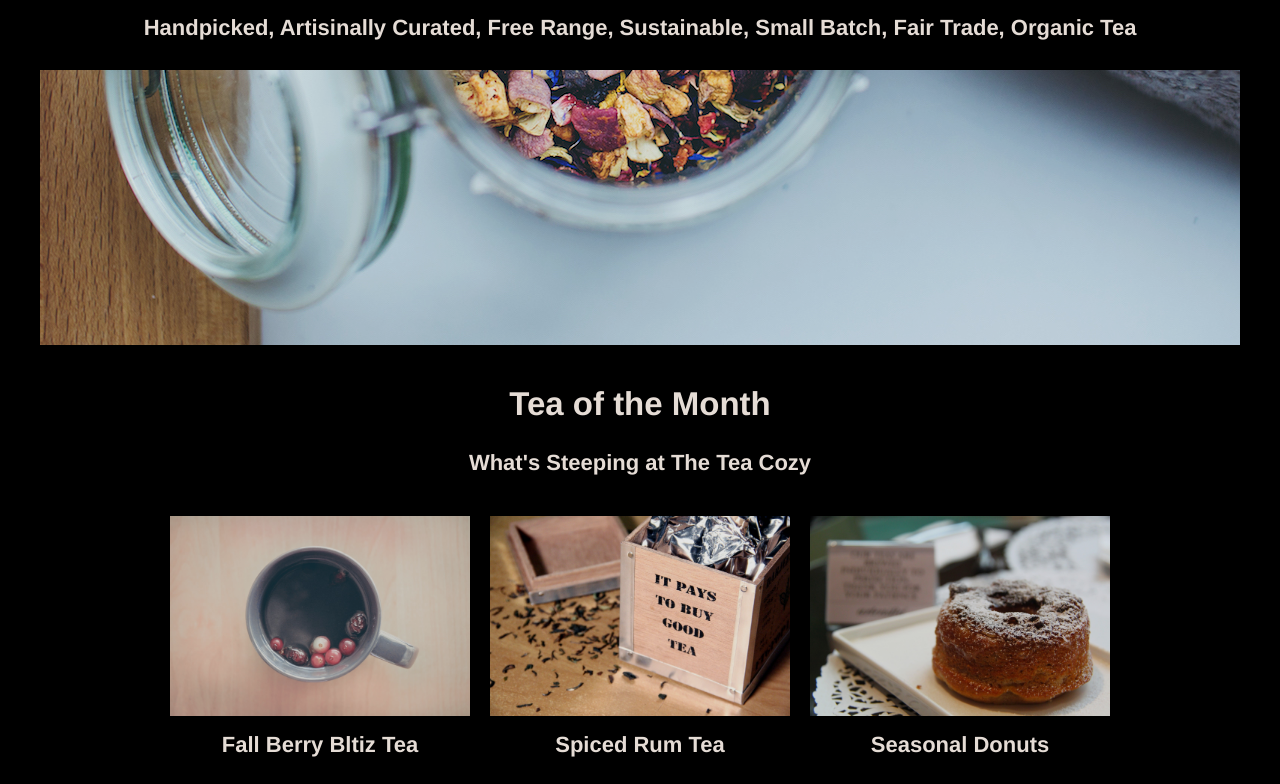
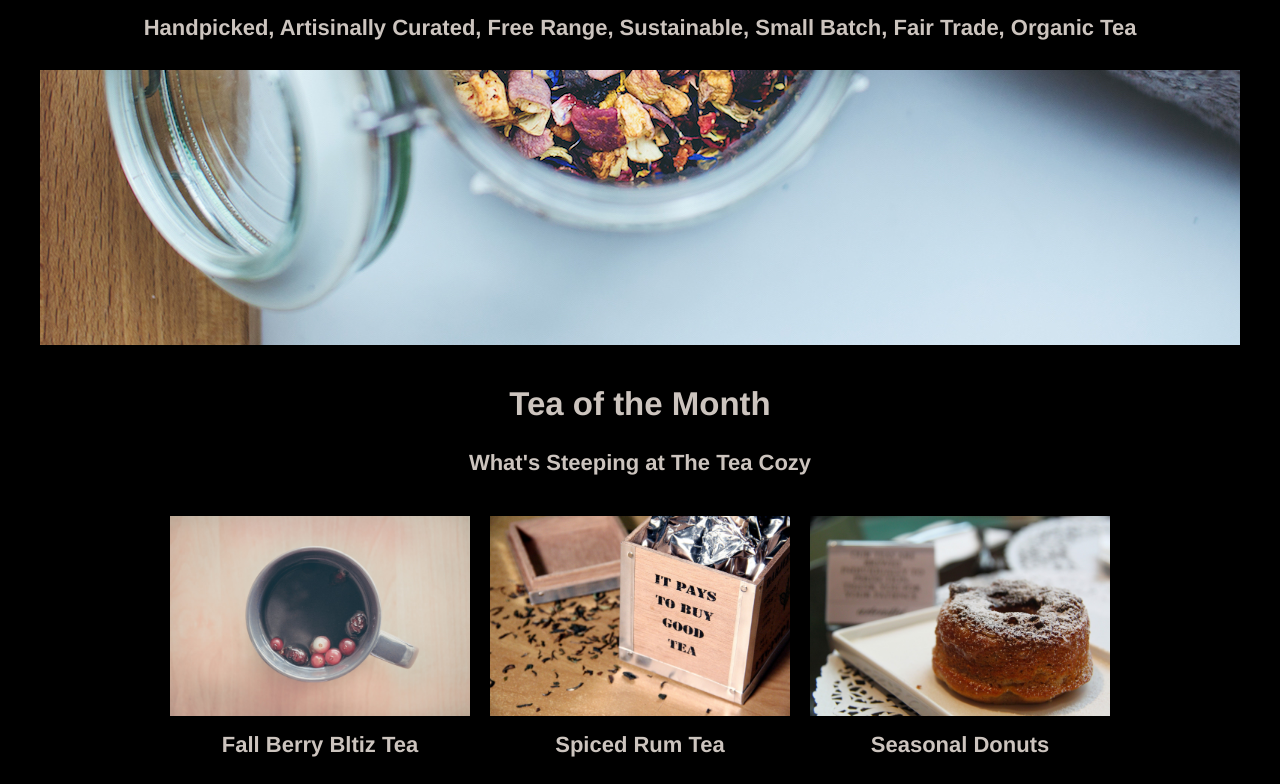
Before and after one commit to Paraprax/responsive-tea-site, a plain HTML site: page index.html in a window 1280 px wide. Shown: the part 395-1179 px from the top of the page. Drawn offline with Linux system fonts and the light colour scheme; grey boxes are pictures that could not be loaded.

Commit message:
text opacity

```diff
--- a/assets/css/style.css
+++ b/assets/css/style.css
@@ -3,8 +3,15 @@ body {
   font-family: Helvetica, Arial, sans-serif;
   font-size: 22px;
   color: seashell;
-  opacity: 0.9;
   text-align: center;
+}
+
+h2,
+h3,
+h4,
+h5,
+h6 {
+  opacity: 0.8;
 }
 
 nav {
```
